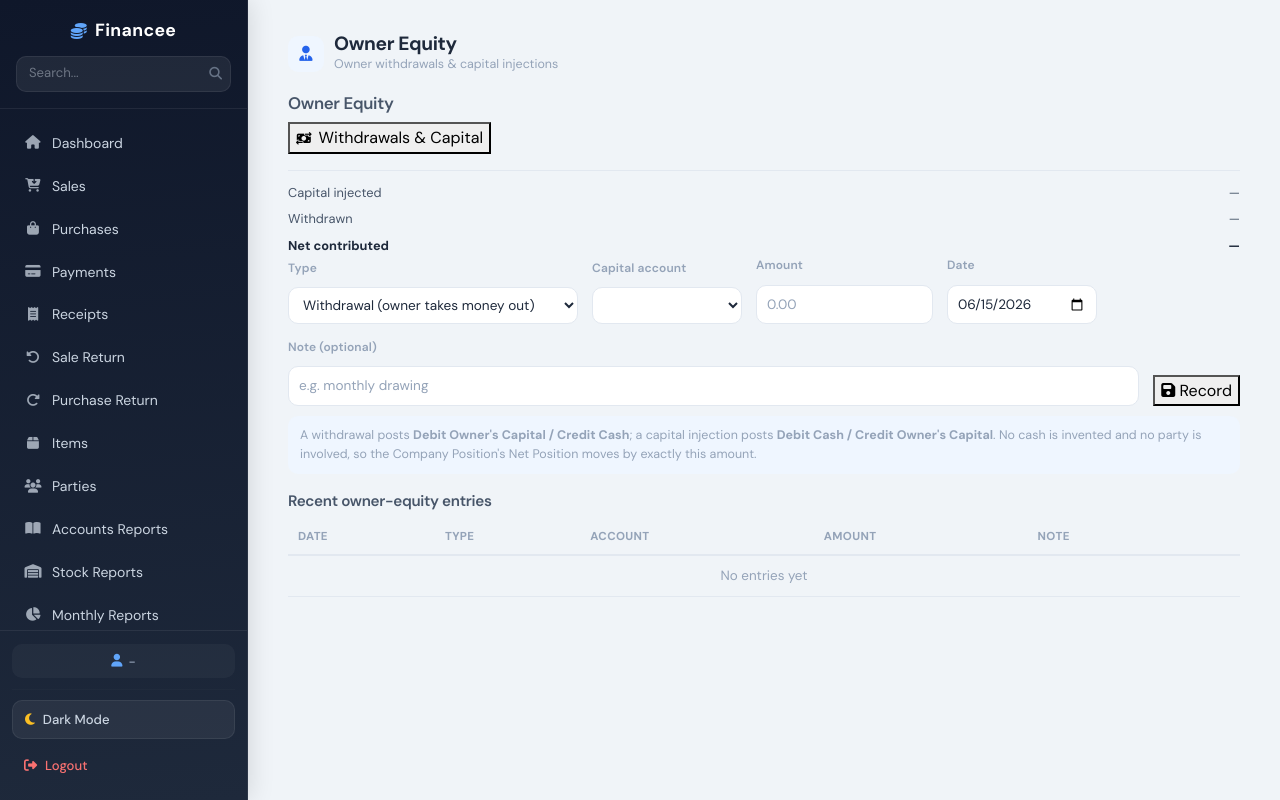
After one commit to Maaz-Bin-Haider/Financee_Web_Version, a Django app: template templates/owner_equity_templates/owner_equity_template.html in a window 1280 px wide. The commit adds this page. Run offline with Django 5.2, Linux system fonts and the light colour scheme; the template is opened without the code that fills it, so the values that code supplies are empty; some libraries are stand-ins or nearby versions.

Commit message:
added a new aap owner_equity which manages the withdrawal and injections in business by owner

```diff
--- a/financee/settings.py
+++ b/financee/settings.py
@@ -59,6 +59,7 @@ INSTALLED_APPS = [
     'accountsReports',
     'authentication',
     'set_opening',
+    'owner_equity',
 ]
 
 MIDDLEWARE = [
--- a/financee/urls.py
+++ b/financee/urls.py
@@ -30,6 +30,7 @@ from saleReturn import urls as sale_return_urls
 from accountsReports import urls as account_reports_urls
 from authentication import urls as authentication_urls
 from set_opening import urls as set_opening_urls
+from owner_equity import urls as owner_equity_urls
 
 
 def redirect_to_home(request):
@@ -53,4 +54,5 @@ urlpatterns = [
     path('accountsReports/',include(account_reports_urls,namespace='accountsReports')),
     path('authentication/',include(authentication_urls,namespace='authentication')),
     path('set-opening/',include(set_opening_urls,namespace='set_opening')),
+    path('owner-equity/', include(owner_equity_urls, namespace='owner_equity')),
 ]
--- /dev/null
+++ b/owner_equity/admin.py
@@ -0,0 +1 @@
+# No Django-managed models; owner_equity tables are raw SQL (unmanaged).
--- /dev/null
+++ b/owner_equity/tests.py
@@ -0,0 +1 @@
+# Tests are run at the integration level (see project test scripts).
--- /dev/null
+++ b/static/css/owner_equity.css
@@ -0,0 +1,85 @@
+/* Owner Equity — section styles (aligns with the app's shared look) */
+
+.oe-form {
+  display: flex;
+  flex-wrap: wrap;
+  gap: 14px;
+  align-items: flex-end;
+  margin-bottom: 10px;
+}
+.oe-form .filter-field { display: flex; flex-direction: column; gap: 4px; min-width: 150px; }
+.oe-form .filter-field.oe-grow { flex: 1 1 220px; }
+.oe-form label { font-size: 0.75rem; color: var(--text-tertiary); font-weight: 600; }
+.oe-form input, .oe-form select {
+  padding: 8px 10px;
+  border: 1px solid var(--border-color, #e2e8f0);
+  border-radius: var(--radius-md, 8px);
+  font-size: 0.85rem;
+  background: #fff;
+}
+
+.oe-hint {
+  font-size: 0.78rem;
+  color: var(--text-tertiary);
+  background: var(--brand-primary-light, #ecfdf5);
+  border-radius: var(--radius-md, 8px);
+  padding: 10px 12px;
+  margin: 6px 0 18px;
+  line-height: 1.5;
+}
+
+.oe-summary {
+  margin-top: 16px;
+  border-top: 1px solid var(--border-color, #e2e8f0);
+  padding-top: 12px;
+  display: flex;
+  flex-direction: column;
+  gap: 6px;
+}
+.oe-summary-row {
+  display: flex;
+  justify-content: space-between;
+  font-size: 0.8rem;
+  color: var(--text-secondary, #475569);
+}
+.oe-summary-row.oe-net { font-weight: 700; color: var(--text-primary, #0f172a); }
+
+.oe-list-title { font-size: 0.95rem; margin: 6px 0 10px; }
+
+.oe-table-wrap { overflow-x: auto; }
+.oe-table { width: 100%; border-collapse: collapse; font-size: 0.84rem; }
+.oe-table th {
+  text-align: left;
+  font-size: 0.72rem;
+  text-transform: uppercase;
+  letter-spacing: 0.03em;
+  color: var(--text-tertiary);
+  padding: 8px 10px;
+  border-bottom: 2px solid var(--border-color, #e2e8f0);
+}
+.oe-table td { padding: 9px 10px; border-bottom: 1px solid var(--border-color, #eef2f7); }
+.oe-empty { text-align: center; color: #94a3b8; padding: 18px 0; }
+
+.oe-badge {
+  display: inline-block;
+  padding: 2px 9px;
+  border-radius: 999px;
+  font-size: 0.72rem;
+  font-weight: 600;
+}
+.oe-in  { background: #dcfce7; color: #166534; }
+.oe-out { background: #fee2e2; color: #991b1b; }
+
+.oe-amt { font-variant-numeric: tabular-nums; font-weight: 600; }
+.oe-amt-in  { color: #166534; }
+.oe-amt-out { color: #991b1b; }
+
+.oe-del {
+  border: none;
+  background: transparent;
+  color: #94a3b8;
+  cursor: pointer;
+  padding: 4px 6px;
+  border-radius: 6px;
+}
+.oe-del:hover { color: #dc2626; background: #fef2f2; }
--- /dev/null
+++ b/static/js/owner_equity.js
@@ -0,0 +1,149 @@
+// ============================================================
+// Owner Equity — section script
+// Record owner withdrawals & capital injections against an
+// equity account (no party, no faked cash).
+// ============================================================
+
+const OE_API = {
+  list:     "/owner-equity/api/transactions/",
+  accounts: "/owner-equity/api/equity-accounts/",
+  add:      "/owner-equity/api/add/",
+  del:      "/owner-equity/api/delete/",
+};
+
+function oeCsrf() {
+  return document.cookie.match(/csrftoken=([^;]+)/)?.[1] || "";
+}
+
+function oeFmt(n) {
+  return (parseFloat(n) || 0).toLocaleString("en-PK", {
+    minimumFractionDigits: 2, maximumFractionDigits: 2,
+  });
+}
+
+function oeSelect() {
+  document.querySelectorAll(".report-btn").forEach((b) => b.classList.remove("active"));
+  document.getElementById("btn-oe")?.classList.add("active");
+}
+
+async function oeLoadAccounts() {
+  try {
+    const r = await fetch(OE_API.accounts, { headers: { "X-Requested-With": "XMLHttpRequest" } });
+    if (!r.ok) return;
+    const d = await r.json();
+    const sel = document.getElementById("oe-account");
+    if (!sel) return;
+    sel.innerHTML = "";
+    (d.accounts || []).forEach((name) => {
+      const o = document.createElement("option");
+      o.value = name; o.textContent = name;
+      if (name === "Owner's Capital") o.selected = true;
+      sel.appendChild(o);
+    });
+  } catch (e) { /* ignore */ }
+}
+
+async function oeLoadList() {
+  try {
+    const r = await fetch(OE_API.list, { headers: { "X-Requested-With": "XMLHttpRequest" } });
+    if (!r.ok) return;
+    const d = await r.json();
+
+    document.getElementById("oe-total-inj").textContent = oeFmt(d.total_injections);
+    document.getElementById("oe-total-wd").textContent  = oeFmt(d.total_withdrawals);
+    document.getElementById("oe-net").textContent       = oeFmt(d.net_contributed);
+
+    const tb = document.getElementById("oe-tbody");
+    const rows = d.transactions || [];
+    if (!rows.length) {
+      tb.innerHTML = `<tr><td colspan="6" class="oe-empty">No entries yet</td></tr>`;
+      return;
+    }
+    tb.innerHTML = rows.map((t) => {
+      const isWd = t.direction === "withdrawal";
+      const badge = isWd
+        ? `<span class="oe-badge oe-out">Withdrawal</span>`
+        : `<span class="oe-badge oe-in">Injection</span>`;
+      return `<tr>
+        <td>${t.txn_date || ""}</td>
+        <td>${badge}</td>
+        <td>${t.account || ""}</td>
+        <td class="oe-amt ${isWd ? "oe-amt-out" : "oe-amt-in"}">${isWd ? "−" : "+"}${oeFmt(t.amount)}</td>
+        <td>${t.description ? t.description : "—"}</td>
+        <td><button class="oe-del" title="Delete" onclick="oeDelete(${t.txn_id})"><i class="fa-solid fa-trash"></i></button></td>
+      </tr>`;
+    }).join("");
+  } catch (e) { /* ignore */ }
+}
+
+async function oeSave() {
+  const direction = document.getElementById("oe-direction").value;
+  const account   = document.getElementById("oe-account").value;
+  const amount    = parseFloat(document.getElementById("oe-amount").value);
+  const date      = document.getElementById("oe-date").value;
+  const desc      = document.getElementById("oe-desc").value;
+
+  if (isNaN(amount) || amount <= 0) {
+    Swal.fire("Invalid amount", "Enter an amount greater than 0.", "warning");
+    return;
+  }
+
+  const btn = document.getElementById("oe-save-btn");
+  btn.disabled = true;
+  try {
+    const r = await fetch(OE_API.add, {
+      method: "POST",
+      headers: { "Content-Type": "application/json", "X-CSRFToken": oeCsrf() },
+      body: JSON.stringify({
+        direction, equity_account: account, amount,
+        txn_date: date, description: desc,
+      }),
+    });
+    const d = await r.json();
+    if (!r.ok || d.status !== "success") {
+      Swal.fire("Error", d.message || "Could not save.", "error");
+    } else {
+      document.getElementById("oe-amount").value = "";
+      document.getElementById("oe-desc").value = "";
+      await oeLoadList();
+      Swal.fire({ icon: "success", title: "Recorded", timer: 1100, showConfirmButton: false });
+    }
+  } catch (e) {
+    Swal.fire("Error", "Request failed. " + e.message, "error");
+  } finally {
+    btn.disabled = false;
+  }
+}
+
+async function oeDelete(txnId) {
+  const ok = await Swal.fire({
+    title: "Delete this entry?",
+    text: "Its journal entry will be removed too.",
+    icon: "warning", showCancelButton: true, confirmButtonText: "Delete",
+    confirmButtonColor: "#dc2626",
+  });
+  if (!ok.isConfirmed) return;
+  try {
+    const r = await fetch(OE_API.del, {
+      method: "POST",
+      headers: { "Content-Type": "application/json", "X-CSRFToken": oeCsrf() },
+      body: JSON.stringify({ txn_id: txnId }),
+    });
+    const d = await r.json();
+    if (!r.ok || d.status !== "success") {
+      Swal.fire("Error", d.message || "Could not delete.", "error");
+    } else {
+      await oeLoadList();
+    }
+  } catch (e) {
+    Swal.fire("Error", "Request failed. " + e.message, "error");
+  }
+}
+
+document.addEventListener("DOMContentLoaded", () => {
+  const dt = document.getElementById("oe-date");
+  if (dt) dt.value = new Date().toISOString().slice(0, 10);
+  document.getElementById("oe-save-btn")?.addEventListener("click", oeSave);
+  oeLoadAccounts();
+  oeLoadList();
+});
--- a/templates/base/base.html
+++ b/templates/base/base.html
@@ -107,6 +107,11 @@
                 <i class="fa-solid fa-sliders"></i> Set Opening
             </a>
             {% endif %}
+            {% if perms.auth.can_manage_owner_equity %}
+            <a href="{% url 'owner_equity:owner_equity' %}" class="{% if request.resolver_match.url_name == 'owner_equity' %}active{% endif %}">
+                <i class="fa-solid fa-user-tie"></i> Owner Equity
+            </a>
+            {% endif %}
             </nav>
         </div>
 
--- /dev/null
+++ b/templates/owner_equity_templates/owner_equity_template.html
@@ -0,0 +1,101 @@
+{% extends 'base/base.html' %}
+{% load static %}
+
+{% block title %}Owner Equity{% endblock title %}
+
+{% block SeperateCssFile %}
+<link rel="stylesheet" href="{% static 'css/owner_equity.css' %}">
+{% endblock SeperateCssFile %}
+
+{% block body %}
+
+<!-- Page title bar -->
+<div style="display:flex;align-items:center;gap:10px;margin-bottom:1.1rem;">
+  <div style="width:36px;height:36px;background:var(--brand-primary-light);border-radius:var(--radius-md);
+              display:flex;align-items:center;justify-content:center;color:var(--brand-primary);font-size:0.95rem;flex-shrink:0;">
+    <i class="fa-solid fa-user-tie"></i>
+  </div>
+  <div>
+    <h2 style="margin:0;font-size:1.2rem;font-weight:700;letter-spacing:-0.02em;">Owner Equity</h2>
+    <p style="margin:0;font-size:0.78rem;color:var(--text-tertiary);">Owner withdrawals &amp; capital injections</p>
+  </div>
+</div>
+
+<div class="reports-wrapper">
+
+  <!-- ====== LEFT PANEL ====== -->
+  <aside class="left-panel">
+    <h3>Owner Equity</h3>
+    <div class="report-buttons">
+      <button class="report-btn active" id="btn-oe" onclick="oeSelect()">
+        <i class="fa-solid fa-money-bill-transfer" style="margin-right:7px;font-size:0.78rem;"></i>Withdrawals &amp; Capital
+      </button>
+    </div>
+    <div class="oe-summary" id="oe-summary">
+      <div class="oe-summary-row"><span>Capital injected</span><span id="oe-total-inj">—</span></div>
+      <div class="oe-summary-row"><span>Withdrawn</span><span id="oe-total-wd">—</span></div>
+      <div class="oe-summary-row oe-net"><span>Net contributed</span><span id="oe-net">—</span></div>
+    </div>
+  </aside>
+
+  <!-- ====== RIGHT PANEL ====== -->
+  <section class="right-panel">
+
+    <div class="form-section">
+      <div class="oe-form">
+        <div class="filter-field">
+          <label for="oe-direction">Type</label>
+          <select id="oe-direction">
+            <option value="withdrawal">Withdrawal (owner takes money out)</option>
+            <option value="injection">Capital injection (owner puts money in)</option>
+          </select>
+        </div>
+        <div class="filter-field">
+          <label for="oe-account">Capital account</label>
+          <select id="oe-account"></select>
+        </div>
+        <div class="filter-field">
+          <label for="oe-amount">Amount</label>
+          <input type="number" id="oe-amount" step="0.01" min="0" placeholder="0.00">
+        </div>
+        <div class="filter-field">
+          <label for="oe-date">Date</label>
+          <input type="date" id="oe-date">
+        </div>
+        <div class="filter-field oe-grow">
+          <label for="oe-desc">Note (optional)</label>
+          <input type="text" id="oe-desc" placeholder="e.g. monthly drawing">
+        </div>
+        <button type="button" class="generate-btn" id="oe-save-btn">
+          <i class="fa-solid fa-floppy-disk"></i> Record
+        </button>
+      </div>
+
+      <p class="oe-hint">
+        A withdrawal posts <strong>Debit Owner's Capital / Credit Cash</strong>; a capital
+        injection posts <strong>Debit Cash / Credit Owner's Capital</strong>. No cash is
+        invented and no party is involved, so the Company Position's Net Position moves by
+        exactly this amount.
+      </p>
+
+      <h3 class="oe-list-title">Recent owner-equity entries</h3>
+      <div class="oe-table-wrap">
+        <table class="oe-table">
+          <thead>
+            <tr><th>Date</th><th>Type</th><th>Account</th><th>Amount</th><th>Note</th><th></th></tr>
+          </thead>
+          <tbody id="oe-tbody">
+            <tr><td colspan="6" class="oe-empty">No entries yet</td></tr>
+          </tbody>
+        </table>
+      </div>
+    </div>
+
+  </section>
+</div>
+
+<!-- Dependencies -->
+<script src="https://cdn.jsdelivr.net/npm/sweetalert2@11"></script>
+<script src="{% static 'js/owner_equity.js' %}"></script>
+
+{% endblock body %}
```
Also changed, not shown: owner_equity/apps.py (added, +7 -0 lines), owner_equity/urls.py (added, +12 -0 lines), owner_equity/views.py (added, +118 -0 lines), authentication/migrations/0017_add_owner_equity_permission.py (added), owner_equity/__init__.py (added), owner_equity/migrations/__init__.py (added), owner_equity/models.py (added), 3 other files.
